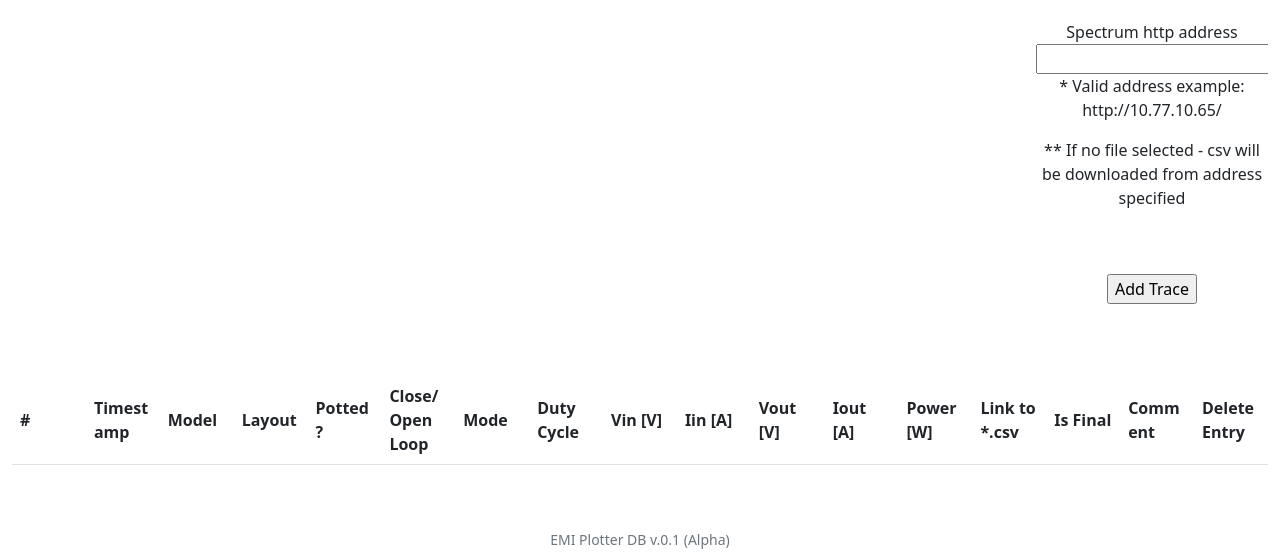
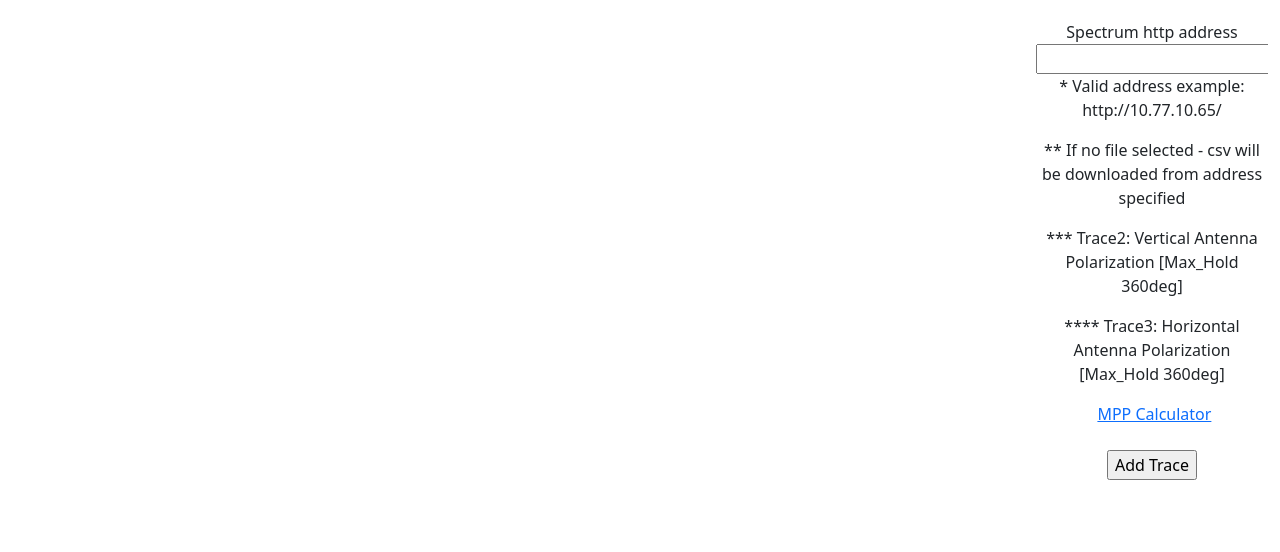
Before and after one commit to ilyashulga/cs50_final_project, a Flask app: template templates/upload_online.html in a window 1280 px wide. Shown: the part 885-1437 px from the top of the page. Run offline with Flask 2, Linux system fonts and the light colour scheme; the template is opened without the code that fills it, so the values that code supplies are empty; some libraries are stand-ins or nearby versions.

Commit message:
Added MPP Calculator download link

```diff
--- a/app.py
+++ b/app.py
@@ -2,7 +2,7 @@
 
 import os
 from cs50 import SQL
-from flask import Flask, flash, redirect, render_template, request, session, url_for, safe_join, send_file, abort
+from flask import Flask, flash, redirect, render_template, request, session, url_for, safe_join, send_file, abort, send_from_directory
 from pathlib import Path
 from flask_session import Session
 from tempfile import mkdtemp
@@ -263,10 +263,11 @@
                       curr_wp["power_in"], curr_wp["mode"], curr_wp["user_comment"], filename, datetime.datetime.now().strftime("%H:%M:%S_%d%m%Y"), curr_wp["is_potted"])
 
             return redirect(request.url)
+
     # Join the base and the requested path
     # could have done os.path.join, but safe_join ensures that files are not fetched from parent folders of the base folder
     absPath = safe_join(os.getcwd(), session_folder, reqPath)
-    print(absPath)
+
     # Return 404 if path doesn't exist
     if not os.path.exists(absPath):
         return abort(404)
@@ -516,6 +517,13 @@
         db.execute("DELETE FROM graphs WHERE id=?", request.form.get("delete"))
     return redirect("/upload_online")
 
+@app.route('/static/<path:filename>', methods=['GET', 'POST'])
+@login_required
+def download(filename):
+
+    # Send file named as requested in "filename" from folder "static"
+    return send_from_directory(directory='static', filename=filename)
+
 
 if __name__ == '__main__':
     app.run(host="0.0.0.0")
--- a/templates/upload_online.html
+++ b/templates/upload_online.html
@@ -56,6 +56,11 @@
             <input type="url" minlength="14" maxlength="22" size="22" pattern="^http?://((\d{1,2}|1\d\d|2[0-4]\d|25[0-5])\.){3}(\d{1,2}|1\d\d|2[0-4]\d|25[0-5])/$" id="inst_address" name="inst_address" value={{ curr_wp["inst_address"] }}>
             <p>* Valid address example: http://10.77.10.65/ </p>
             <p>** If no file selected - csv will be downloaded from address specified </p>
+            <p>*** Trace2: Vertical Antenna Polarization [Max_Hold 360deg] </p>
+            <p>**** Trace3: Horizontal Antenna Polarization [Max_Hold 360deg] </p>
+            <a href= "/static/MPP_Calculator_ver.1.0.xlsx">
+                <span><i style="margin-right:0.3em"></i>MPP Calculator</span>
+                </a>
             <br>
             <br>
             <input type=submit value="Add Trace">
```
Also changed, not shown: 1 other file.
